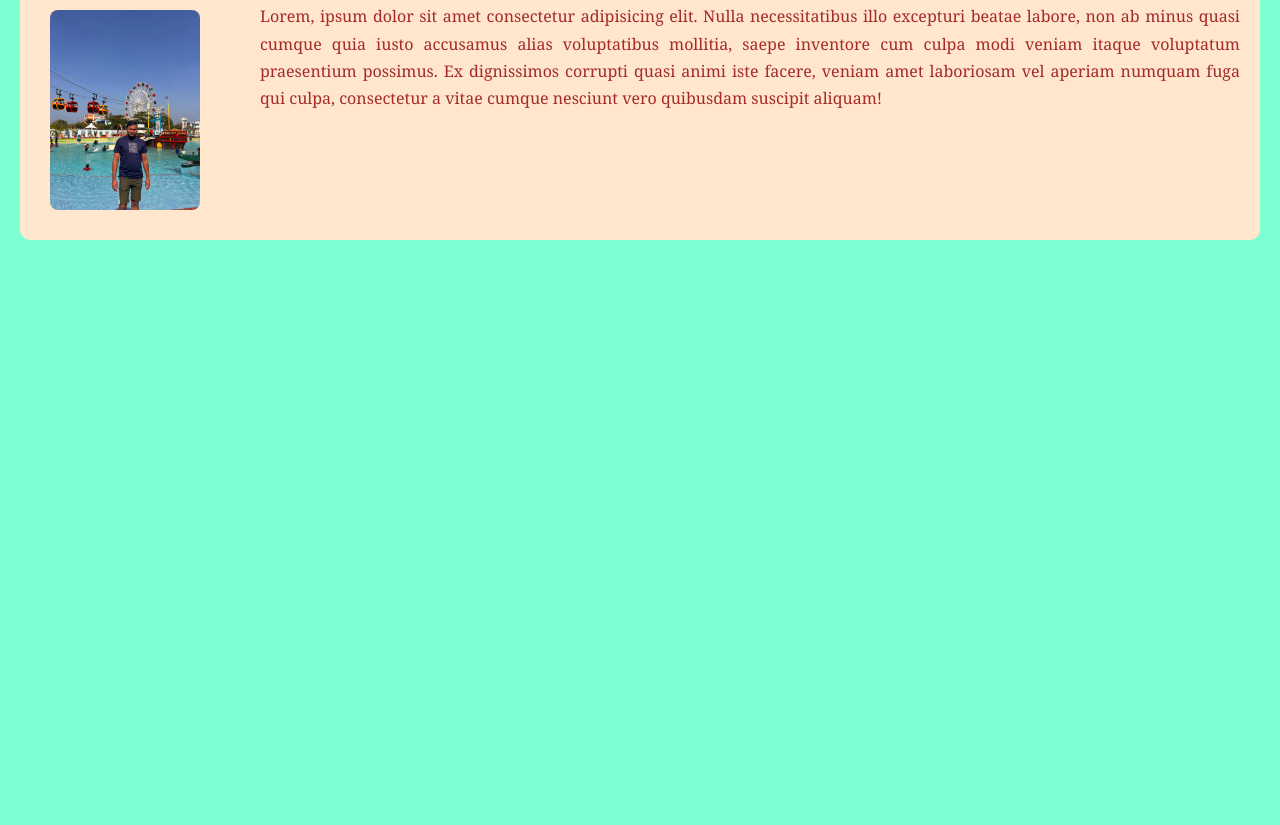
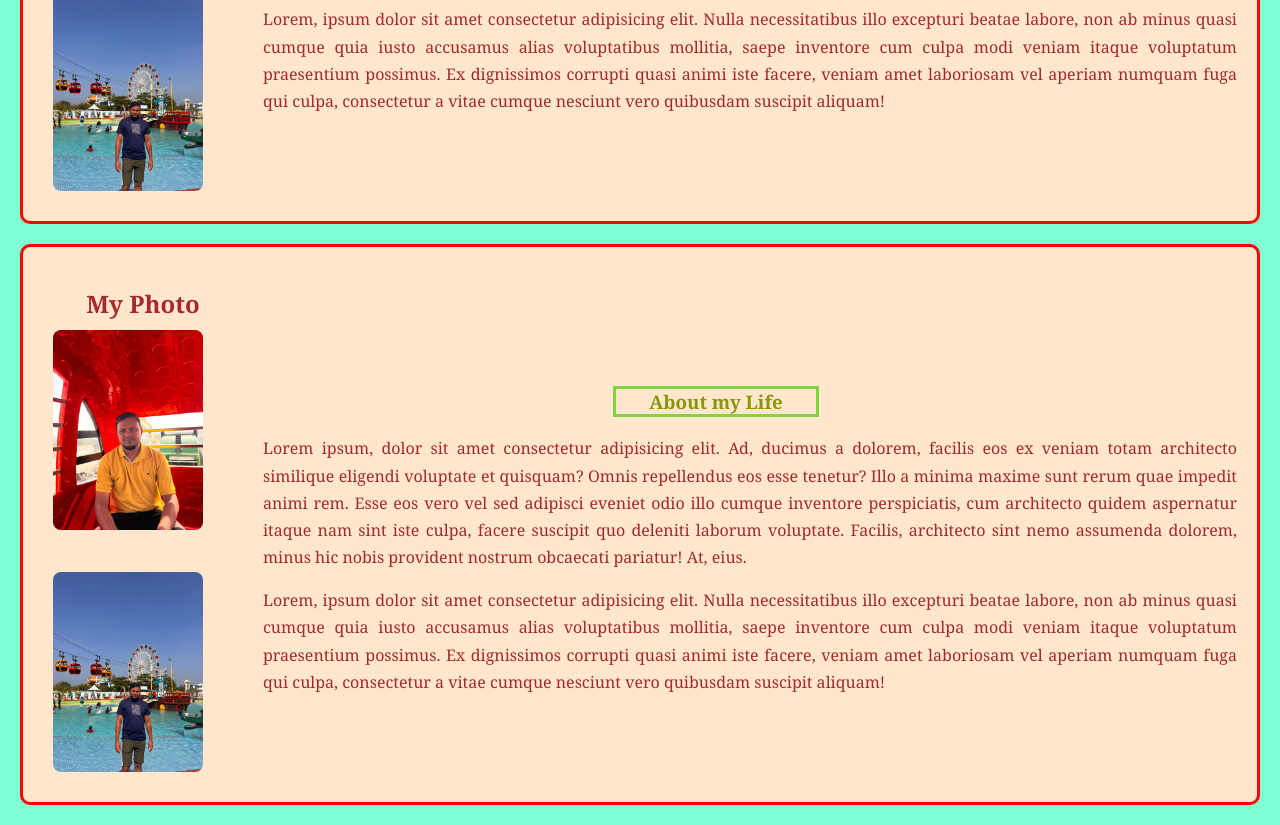
Before and after one commit to saidur20087/my-third-github, a plain HTML site: page index.html in a window 1280 px wide. Shown: the part 442-1267 px from the top of the page. Before the commit the page ends 800 px from the top, so only its background shows below. Drawn offline with Linux system fonts and the light colour scheme.

Commit message:
continue my html

```diff
--- a/index.html
+++ b/index.html
@@ -13,7 +13,7 @@
        <div class="profile-section">
         <div class="photo-section">
             <h2>My Photo</h2>
-            <img class="profile-photo" width="200px" height="200px" src="images/05.jpg" alt=""><br> <br>
+            <img class="profile-photo" width="200px" height="200px" src="images/05.jpg" alt=""><br>
             <img class="profile-photo" width="300px" height="200px" src="images/06.jpg" alt="">
                   </div>
                          <div class="text-section">
@@ -21,7 +21,19 @@
                     <p>Lorem ipsum, dolor sit amet consectetur adipisicing elit. Ad, ducimus a dolorem, facilis eos ex veniam totam architecto similique eligendi voluptate et quisquam? Omnis repellendus eos esse tenetur? Illo a minima maxime sunt rerum quae impedit animi rem. Esse eos vero vel sed adipisci eveniet odio illo cumque inventore perspiciatis, cum architecto quidem aspernatur itaque nam sint iste culpa, facere suscipit quo deleniti laborum voluptate. Facilis, architecto sint nemo assumenda dolorem, minus hic nobis provident nostrum obcaecati pariatur! At, eius.</p>
                     <P>Lorem, ipsum dolor sit amet consectetur adipisicing elit. Nulla necessitatibus illo excepturi beatae labore, non ab minus quasi cumque quia iusto accusamus alias voluptatibus mollitia, saepe inventore cum culpa modi veniam itaque voluptatum praesentium possimus. Ex dignissimos corrupti quasi animi iste facere, veniam amet laboriosam vel aperiam numquam fuga qui culpa, consectetur a vitae cumque nesciunt vero quibusdam suscipit aliquam!</P>
                   </div>
+    </div>
 
+    <div class="profile-section">
+        <div class="photo-section">
+            <h2>My Photo</h2>
+            <img class="profile-photo" width="200px" height="200px" src="images/05.jpg" alt=""><br>
+            <img class="profile-photo" width="300px" height="200px" src="images/06.jpg" alt="">
+                  </div>
+                         <div class="text-section">
+                            <h3>About my Life</h3>
+                    <p>Lorem ipsum, dolor sit amet consectetur adipisicing elit. Ad, ducimus a dolorem, facilis eos ex veniam totam architecto similique eligendi voluptate et quisquam? Omnis repellendus eos esse tenetur? Illo a minima maxime sunt rerum quae impedit animi rem. Esse eos vero vel sed adipisci eveniet odio illo cumque inventore perspiciatis, cum architecto quidem aspernatur itaque nam sint iste culpa, facere suscipit quo deleniti laborum voluptate. Facilis, architecto sint nemo assumenda dolorem, minus hic nobis provident nostrum obcaecati pariatur! At, eius.</p>
+                    <P>Lorem, ipsum dolor sit amet consectetur adipisicing elit. Nulla necessitatibus illo excepturi beatae labore, non ab minus quasi cumque quia iusto accusamus alias voluptatibus mollitia, saepe inventore cum culpa modi veniam itaque voluptatum praesentium possimus. Ex dignissimos corrupti quasi animi iste facere, veniam amet laboriosam vel aperiam numquam fuga qui culpa, consectetur a vitae cumque nesciunt vero quibusdam suscipit aliquam!</P>
+                  </div>
     </div>
 
 </body>
--- a/style.css
+++ b/style.css
@@ -13,6 +13,7 @@ h2 {
 h3 {
 
     border-style: solid;
+    border-color: rgb(130, 211, 64);
     color: rgb(135, 150, 5);
     width: 200px;
     margin-left: 350px;
@@ -33,6 +34,10 @@ a {
     border-radius: 10px;
     gap: 20px;
     align-items: flex-start;
+    border-style: solid;
+    border-color: red;
+    margin-bottom: 20px;
+
 }
 
 .photo-section {
```
